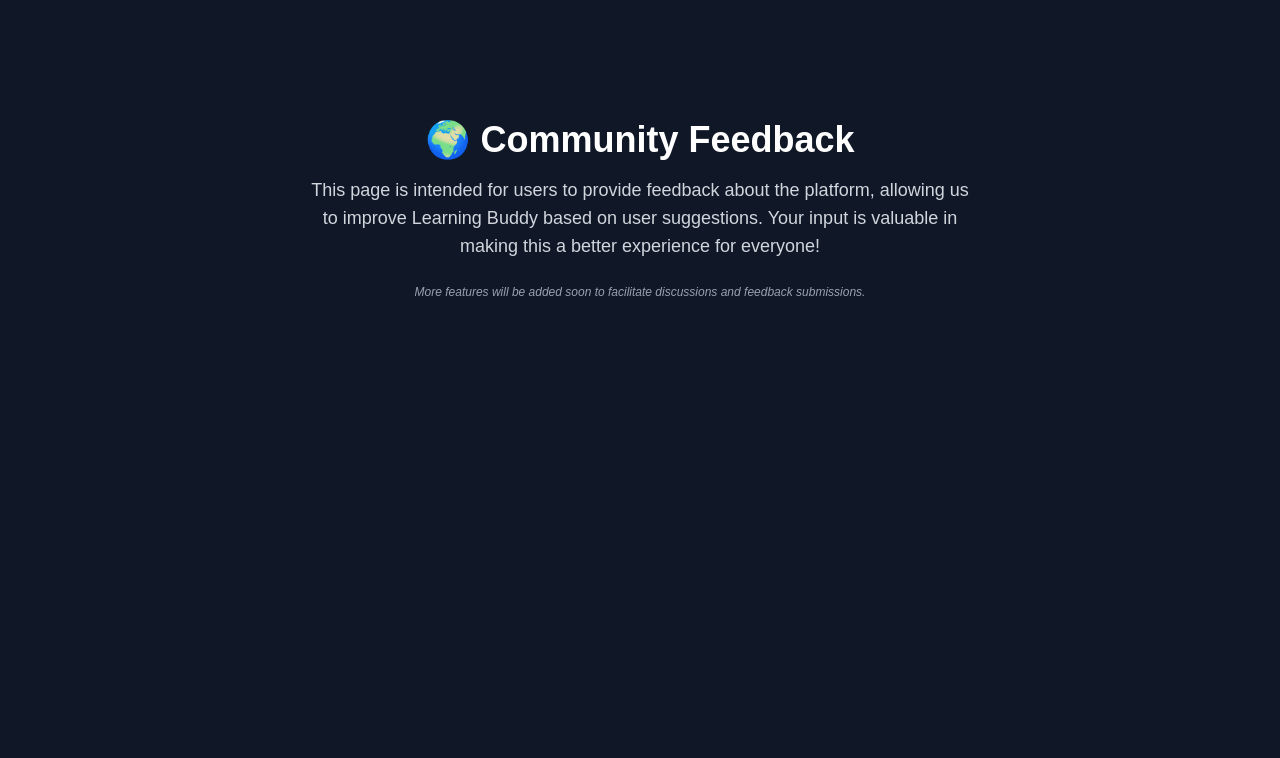
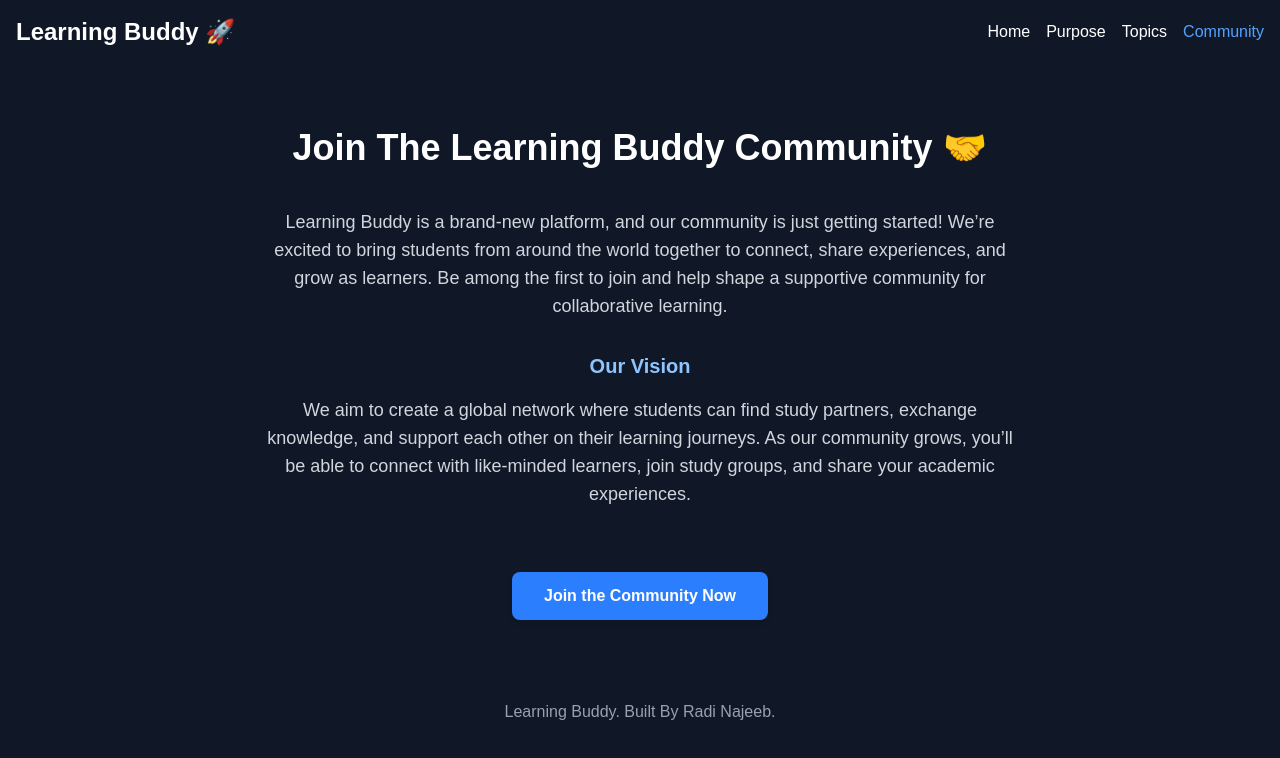
Before and after one commit to RadiNajeeb/learningbuddy, a Next.js app: page /community in a window 1280 px wide. Shown: the top 758 px of the page. Built offline with nearby package versions, Linux system fonts and the light colour scheme.

Commit message:
Update page.js

```diff
--- a/app/community/page.js
+++ b/app/community/page.js
@@ -1,20 +1,66 @@
+"use client";
+
+import Link from "next/link";
+
 export default function Community() {
   return (
-    <div className="min-h-screen bg-gray-900 text-white flex flex-col items-center px-4 md:px-6 pt-20">
-      {/* Page Header */}
-      <h2 className="text-2xl md:text-4xl font-bold text-white mt-10 text-center">
-        🌍 Community Feedback
-      </h2>
+    <div className="min-h-screen bg-gray-900 text-white">
+      {/* Header */}
+      <header className="flex items-center justify-between p-4 bg-gray-900">
+        <h1 className="text-2xl font-bold">
+          Learning Buddy 🚀
+        </h1>
+        <nav className="space-x-4">
+          <Link href="/" className="hover:text-blue-400">
+            Home
+          </Link>
+          <Link href="/purpose" className="hover:text-blue-400">
+            Purpose
+          </Link>
+          <Link href="/topics" className="hover:text-blue-400">
+            Topics
+          </Link>
+          <Link href="/community" className="text-blue-400">
+            Community
+          </Link>
+        </nav>
+      </header>
 
-      <p className="text-sm md:text-lg text-gray-300 mt-4 max-w-full md:max-w-2xl text-center">
-        This page is intended for users to provide feedback about the platform,
-        allowing us to improve Learning Buddy based on user suggestions.
-        Your input is valuable in making this a better experience for everyone!
-      </p>
+      {/* Main Content */}
+      <main className="flex flex-col items-center justify-center px-4 md:px-6 text-center py-16">
+        <h1 className="text-2xl md:text-4xl font-bold mb-6 md:mb-10">
+          Join The Learning Buddy Community 🤝
+        </h1>
 
-      <p className="text-xs md:text-md text-gray-400 mt-6 italic text-center">
-        More features will be added soon to facilitate discussions and feedback submissions.
-      </p>
+        <p className="text-sm md:text-lg max-w-3xl text-gray-300 mb-8">
+          Learning Buddy is a brand-new platform, and our community is just getting started! We’re excited to bring students from around the world together to connect, share experiences, and grow as learners. Be among the first to join and help shape a supportive community for collaborative learning.
+        </p>
+
+        {/* Vision Section */}
+        <div className="max-w-3xl mb-10">
+          <h2 className="text-lg md:text-xl font-semibold text-blue-300 mb-4">
+            Our Vision
+          </h2>
+          <p className="text-sm md:text-lg text-gray-300">
+            We aim to create a global network where students can find study partners, exchange knowledge, and support each other on their learning journeys. As our community grows, you’ll be able to connect with like-minded learners, join study groups, and share your academic experiences.
+          </p>
+        </div>
+
+        {/* Call-to-Action */}
+        <Link
+          href="/"
+          className="mt-6 px-8 py-3 bg-blue-500 text-white font-semibold rounded-lg hover:bg-blue-600 hover:scale-105 transition-transform duration-200 shadow-md"
+        >
+          Join the Community Now
+        </Link>
+
+
+      </main>
+
+      {/* Footer */}
+      <footer className="py-4 text-center text-gray-400">
+        <p>Learning Buddy. Built By Radi Najeeb.</p>
+      </footer>
     </div>
   );
 }
```
